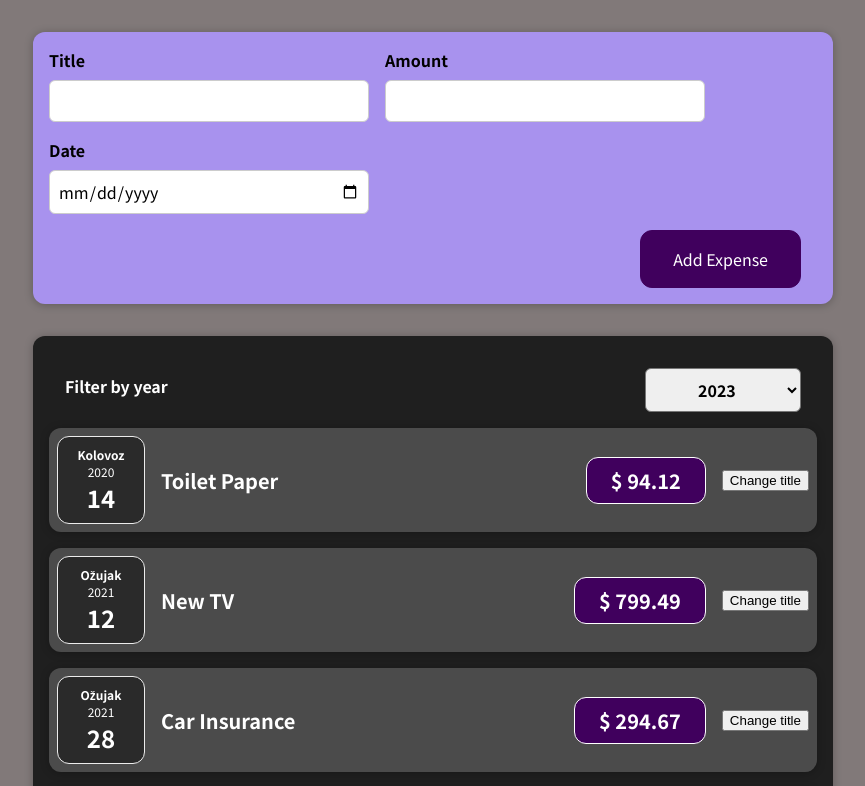
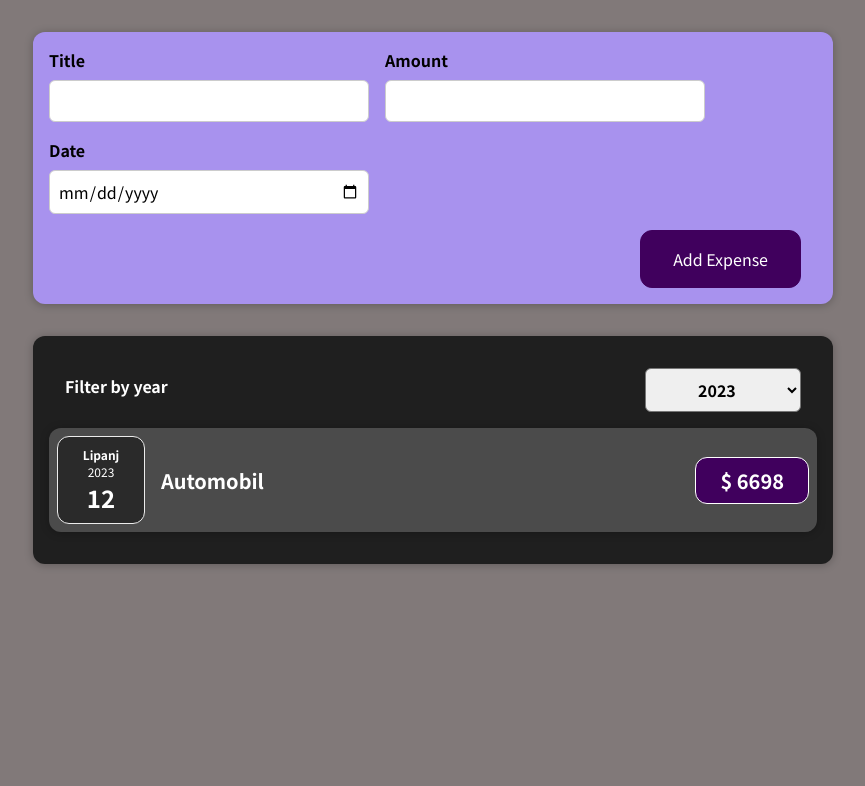
Before and after one commit to mmarkovi3g/react-complete-guide, a React (Create React App) app: page / in a window 1280 px wide. Shown: the top 786 px of the page, without its empty margins (207-1072 px from the left). Built offline with nearby package versions, Linux system fonts and the light colour scheme.

Commit message:
added filter for years

```diff
--- a/src/App.js
+++ b/src/App.js
@@ -1,9 +1,9 @@
 import ExpenseItem from "./components/Expenses/ExpenseItem";
 import Expenses from "./components/Expenses/Expenses";
 import NewExpense from "./components/NewExpense/NewExpense";
+import { useState } from "react";
 
-const App = () => {
-  const expenses = [
+const DUMMY_EXPENSES = [
   //ovdje je u listu dodano nekoliko objekata s različitim svojstvima
   {
     id: "e1",
@@ -24,11 +24,21 @@ const App = () => {
     amount: 450,
     date: new Date(2021, 5, 12),
   },
+  {
+    id: "e5",
+    title: "Automobil",
+    amount: 6698,
+    date: new Date(2023, 5, 12),
+  },
 ];
 
+const App = () => {
+  const [expenses, setExpenses] = useState(DUMMY_EXPENSES);
+
   const addExpenseHandler = (expense) => {
-    console.log("In APP.js");
-    console.log(expense);
+    setExpenses((previousExpense) => {
+      return [expense, ...previousExpense];
+    });
   };
 
   return (
--- a/src/components/Expenses/ExpenseItem.js
+++ b/src/components/Expenses/ExpenseItem.js
@@ -4,20 +4,15 @@ import "./ExpenseItem.css";
 import Card from "../UI/Card";
 
 const ExpenseItem = (props) => {
-  //react komponente uvijek uzimaju samo jedan argument - najčešće se zove PROPS
+  //react komponente uvijek uzimaju samo jedan argument - props
+
   const [title, setTitle] = useState(props.title);
-
-  const clickHandler = () => {
-    setTitle("Evo ovo radi!");
-  };
-
   return (
     <Card className="expense-item">
       <ExpenseDate date={props.date} />
       <div className="expense-item__description">
         <h2>{title}</h2>
         <div className="expense-item__price">$ {props.amount}</div>
-        <button onClick={clickHandler}>Change title</button>
       </div>
     </Card>
   );
--- a/src/components/Expenses/Expenses.css
+++ b/src/components/Expenses/Expenses.css
@@ -5,3 +5,8 @@
   width: 50rem;
   max-width: 95%;
 }
+
+p {
+  color: white;
+  text-align: center;
+}
--- a/src/components/Expenses/Expenses.js
+++ b/src/components/Expenses/Expenses.js
@@ -10,7 +10,11 @@ const Expenses = (props) => {
   const SaveSelectedYearHandler = (newSelectedYear) => {
     setFilteredYear(newSelectedYear);
   };
-  console.log(filteredYear);
+
+  const filteredExpenses = props.items.filter((expense) => {
+    return expense.date.getFullYear().toString() === filteredYear;
+  });
+
   return (
     <div>
       <Card className="expenses">
@@ -18,26 +22,18 @@ const Expenses = (props) => {
           selected={filteredYear}
           onSaveSelectedYear={SaveSelectedYearHandler}
         />
-        <ExpenseItem
-          title={props.items[0].title}
-          amount={props.items[0].amount}
-          date={props.items[0].date}
-        />
-        <ExpenseItem
-          title={props.items[1].title}
-          amount={props.items[1].amount}
-          date={props.items[1].date}
-        />
-        <ExpenseItem
-          title={props.items[2].title}
-          amount={props.items[2].amount}
-          date={props.items[2].date}
-        />
-        <ExpenseItem
-          title={props.items[3].title}
-          amount={props.items[3].amount}
-          date={props.items[3].date}
-        />
+        {filteredExpenses.length === 0 ? (
+          <p>No Expenses Found!</p>
+        ) : (
+          filteredExpenses.map((expense) => (
+            <ExpenseItem
+              key={expense.id}
+              title={expense.title}
+              amount={expense.amount}
+              date={expense.date}
+            />
+          ))
+        )}
       </Card>
     </div>
   );
```
Lines whose indentation alone changed are shown as unchanged.
